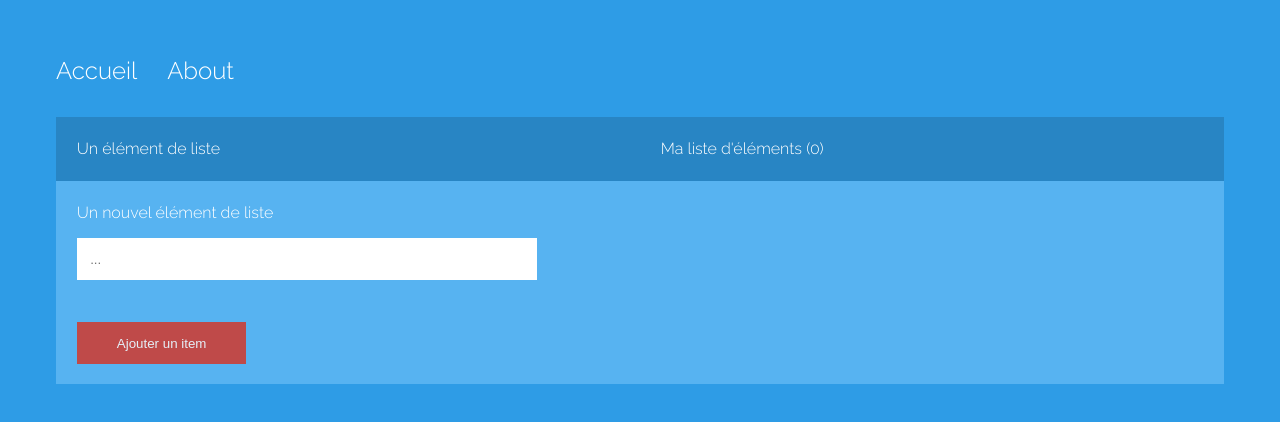
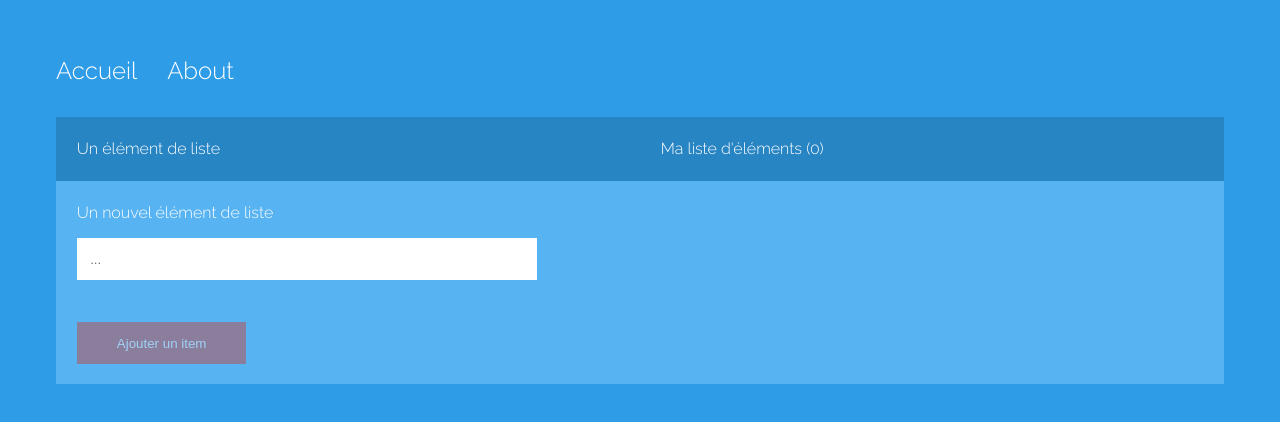
Before and after one commit to sosoYim/ModuleAngularTP3, an Angular app: page / in a window 1280 px wide. Shown: the top 422 px of the page. Built offline with nearby package versions, Linux system fonts and the light colour scheme.

Commit message:
refactor: migrate to signals and Signal Forms
- Store list state in signals and derive nbItems with computed.
- Replace FormsModule/ngModel with form(), FormRoot and FormField
- add sample text

```diff
--- a/src/app/home/home.html
+++ b/src/app/home/home.html
@@ -3,21 +3,28 @@
     <p>Un élément de liste</p>
   </div>
   <div class="col">
-    <p>Ma liste d'éléments ({{ nbItems }})</p>
+    <p>Ma liste d'éléments ({{ nbItems() }})</p>
   </div>
 </div>
 
 <div class="container color-light">
   <div class="col">
     <p>Un nouvel élément de liste</p>
-    <form>
-      <input type="text" class="txt" name="objectif" placeholder="..." [(ngModel)]="objectifText">
-      <p>{{ objectifText }}</p>
-      <input type="submit" class="btn" [value]="btnText" (click)="ajoutItem()">
+    <form [formRoot]="objectifForm">
+      <input type="text" class="txt" placeholder="..." [formField]="objectifForm.objectifText">
+
+      @if (objectifForm.objectifText().touched() && objectifForm.objectifText().invalid()) {
+        @for (error of objectifForm.objectifText().errors(); track error.kind) {
+          <p class="error">{{ error.message }}</p>
+        }
+      }
+
+      <p>{{ objectifForm.objectifText().value() }}</p>
+      <button type="submit" class="btn" [disabled]="objectifForm().invalid()">{{ btnText() }}</button>
     </form>
   </div>
   <div class="col">
-    @for (objectif of objectifs; track $index) {
+    @for (objectif of objectifs(); track $index) {
       <p class="life-container">{{ objectif }}</p>
     }
   </div>
--- a/src/app/home/home.scss
+++ b/src/app/home/home.scss
@@ -22,7 +22,7 @@ input.txt {
   margin-bottom: 2em;
 }
 
-input.btn {
+button.btn {
   border: 0;
   display: block;
   padding: 1em 3em;
@@ -32,6 +32,16 @@ input.btn {
   cursor: pointer;
 }
 
+button.btn:disabled {
+  opacity: .5;
+  cursor: not-allowed;
+}
+
+.error {
+  color: #ffe08a;
+  font-weight: bold;
+}
+
 .life-container {
   background: #3FA0E1;
   padding: .5em;
--- a/src/app/home/home.ts
+++ b/src/app/home/home.ts
@@ -1,25 +1,41 @@
-import { Component, OnInit } from '@angular/core';
-import { FormsModule } from '@angular/forms';
+import { Component, computed, signal } from '@angular/core';
+import { form, FormField, FormRoot, required } from '@angular/forms/signals';
+
+interface ObjectifFormModel {
+  objectifText: string;
+}
 
 @Component({
-  imports: [FormsModule],
+  imports: [FormRoot, FormField],
   selector: 'app-home',
   styleUrl: './home.scss',
   templateUrl: './home.html',
 })
-export class Home implements OnInit {
-  nbItems: number = 4;
-  btnText: string = 'Ajouter un item';
-  objectifText: string = '';
-  objectifs: string[] = [];
+export class Home {
+  protected readonly btnText = signal('Ajouter un item');
+  protected readonly objectifs = signal<string[]>([]);
+  protected readonly nbItems = computed(() => this.objectifs().length);
 
-  ngOnInit(): void {
-    this.nbItems = this.objectifs.length;
-  }
+  // Form data model: the single source of truth for the input value.
+  private readonly objectifModel = signal<ObjectifFormModel>({ objectifText: '' });
 
-  ajoutItem(): void {
-    this.objectifs.push(this.objectifText);
-    this.objectifText = '';
-    this.nbItems = this.objectifs.length;
+  // Field tree built from the model, with validation rules and submit handling.
+  protected readonly objectifForm = form(
+    this.objectifModel,
+    (path) => {
+      required(path.objectifText, { message: 'Veuillez saisir un objectif.' });
+    },
+    {
+      submission: {
+        action: async (field) => {
+          this.ajoutItem(field().value().objectifText);
+          field().reset({ objectifText: '' });
+        },
+      },
+    },
+  );
+
+  private ajoutItem(objectif: string): void {
+    this.objectifs.update((list) => [...list, objectif]);
   }
 }
```
